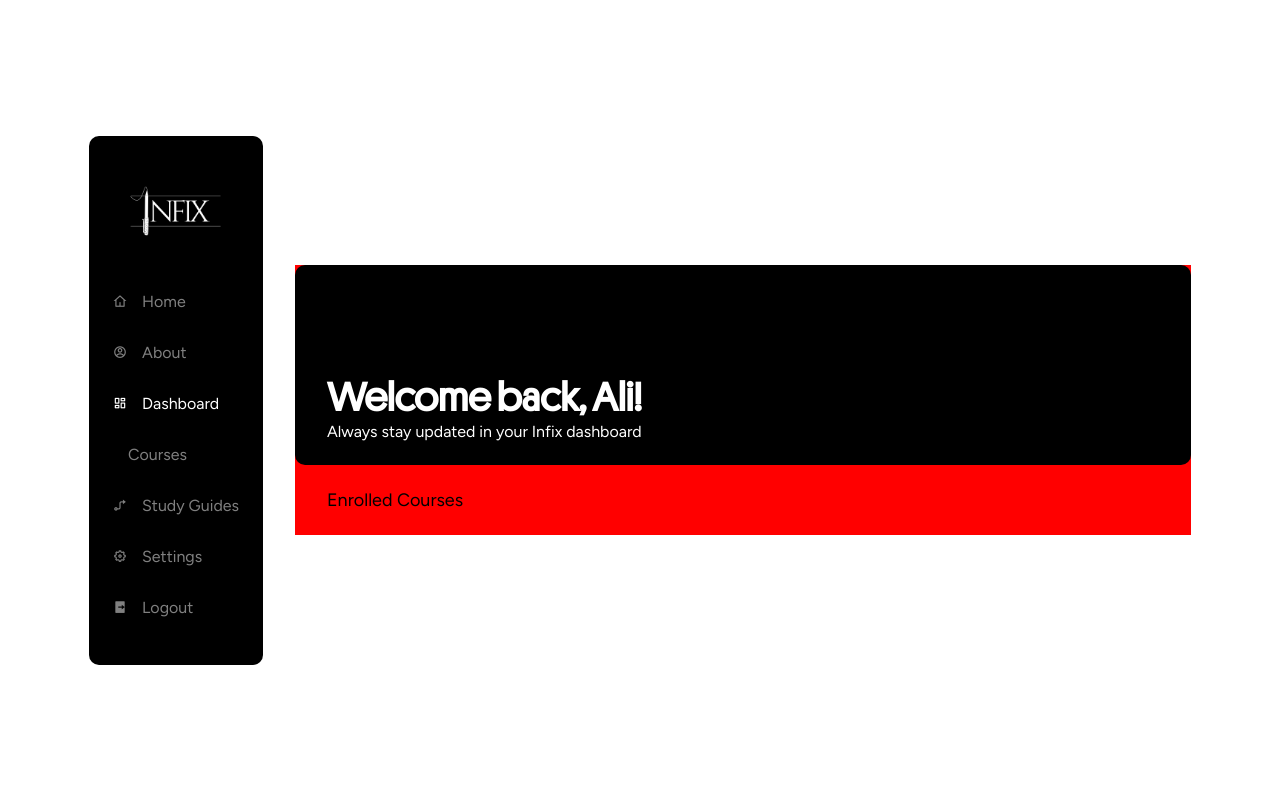
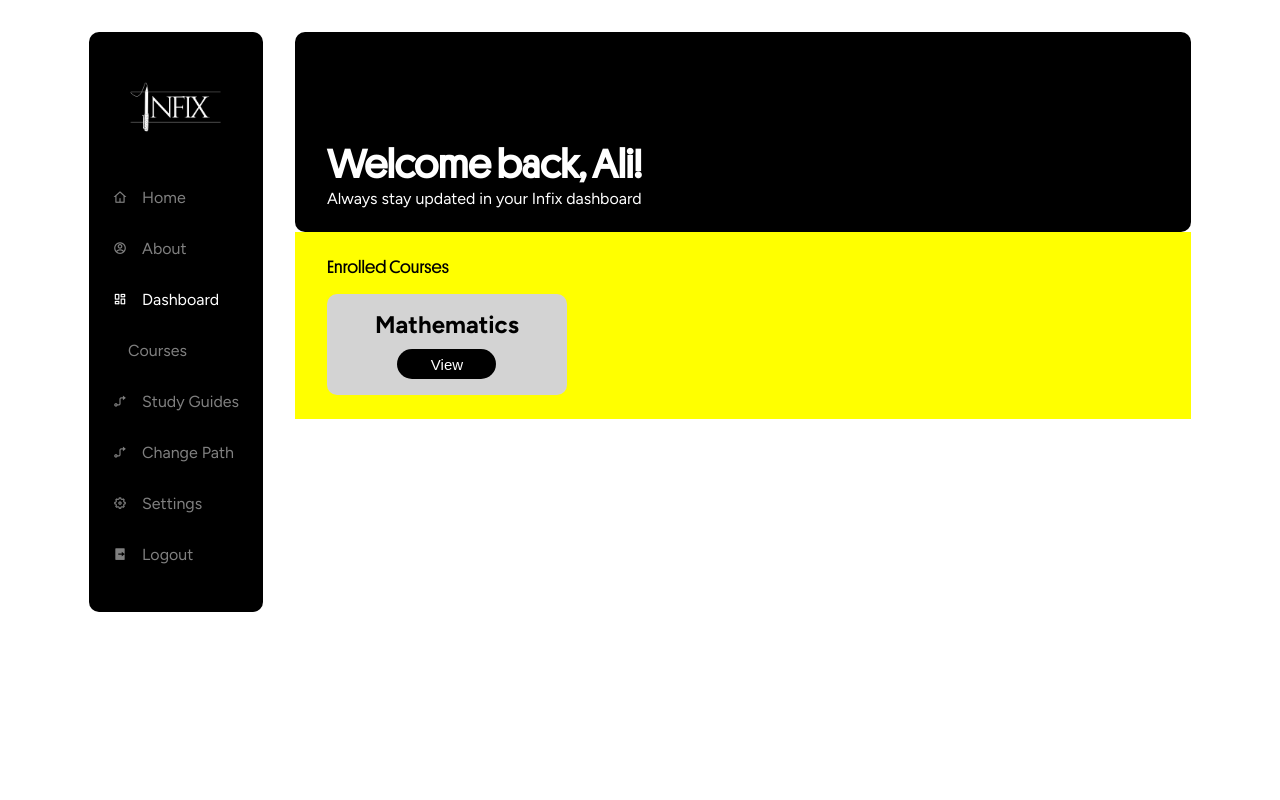
Before and after one commit to ismailsilat7/Infix, a Flask app: page /dashboard in a window 1280 px wide. Run offline with Flask 3, Linux system fonts and the light colour scheme; some libraries are stand-ins or nearby versions.

Commit message:
add courses card in dashboard.html

```diff
--- a/static/css/dashboard.css
+++ b/static/css/dashboard.css
@@ -17,43 +17,41 @@ html {
   scroll-behavior: smooth;
   font-family: "Figtree", sans-serif;
 }
-
 * {
   margin: 0;
   padding: 0;
   transition: all ease 0.3s;
   box-sizing: border-box;
 }
-
 body, html {
   overflow-x: hidden;
 }
-
 ::-webkit-scrollbar {
   width: 0.7vw;
 }
-
 ::-webkit-scrollbar-track {
   background-color: black;
 }
-
 ::-webkit-scrollbar-thumb {
   background-color: white;
 }
-
 a {
   text-decoration: none;
   color: inherit;
+}
+button {
+  background: none;
+  border: none;
 }
 
 .dashboard {
   display: flex;
   justify-content: center;
-  align-items: center;
+  align-items: flex-start;
   gap: 2em;
-  padding: 1em;
+  padding: 2em 1em;
   width: 100vw;
-  height: 100vh;
+  min-height: 100vh;
 }
 .sidebar-container {
   background-color: black;
@@ -90,7 +88,7 @@ a {
   font-size: 14px;
 }
 .main-container {
-  background-color: red;
+  /* background-color: red; */
   display: flex;
   flex-direction: column;
   justify-content: flex-start;
@@ -116,7 +114,37 @@ a {
 }
 .courses-container {
   padding: 1.5em 2em;
+  display: flex;
+  flex-direction: column;
+  justify-content: flex-start;
+  align-items: flex-start;
+  background-color: yellow;
+  width: 100%;
+  gap: 1em;
 }
 .courses-container .head {
   font-size: 18px;
+  font-family: 'Platform-Regular';
 }
+.course-card {
+  background-color: lightgray;
+  padding: 1em 3em;
+  border-radius: 10px;
+  display: flex;
+  flex-direction: column;
+  justify-content: center;
+  align-items: center;
+  gap: 10px;
+}
+.course-card h3 {
+  font-size: 24px;
+}
+.course-card button {
+  background-color: black;
+  color: white;
+  border-radius: 15px;
+  padding: 0.5em 2.5em;
+}
+.course-card a {
+  font-size: 15px;
+}
--- a/templates/dashboard.html
+++ b/templates/dashboard.html
@@ -37,6 +37,10 @@
         <a href="/studyguides">Study Guides</a>
       </div>
       <div class="menu-item">
+        <i class="ri-guide-line"></i>
+        <a href="/studyguides">Change Path</a>
+      </div>
+      <div class="menu-item">
         <i class="ri-settings-5-line"></i>
         <a href="/settings">Settings</a>
       </div>
@@ -52,7 +56,10 @@
       </div>
       <div class="courses-container">
         <p class="head">Enrolled Courses</p>
-
+        <div class="course-card">
+          <h3>Mathematics</h3>
+          <button><a href="">View</a></button>
+        </div>
       </div>
     </div>
   </div>
```
Also changed, not shown: 1 other file.
